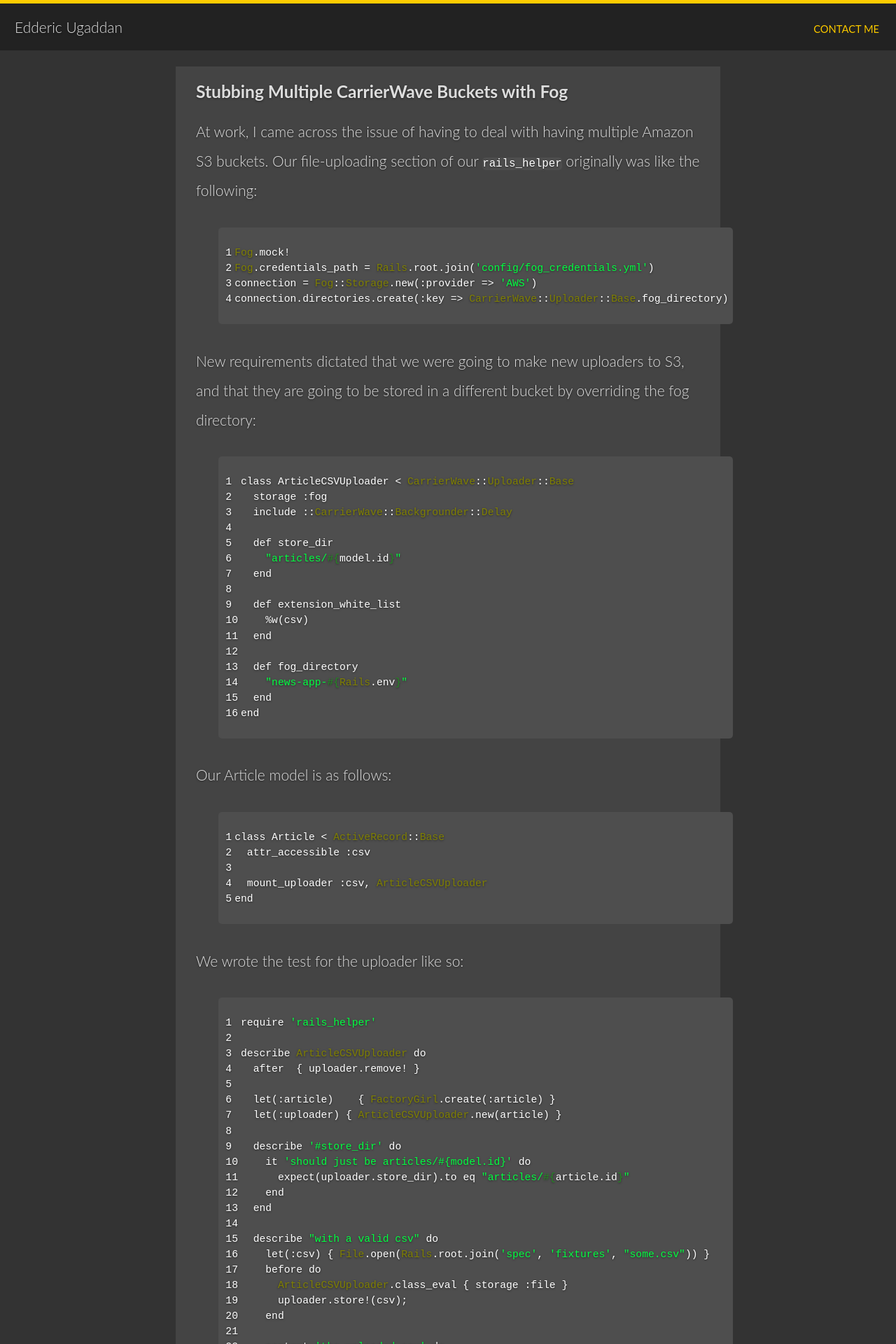
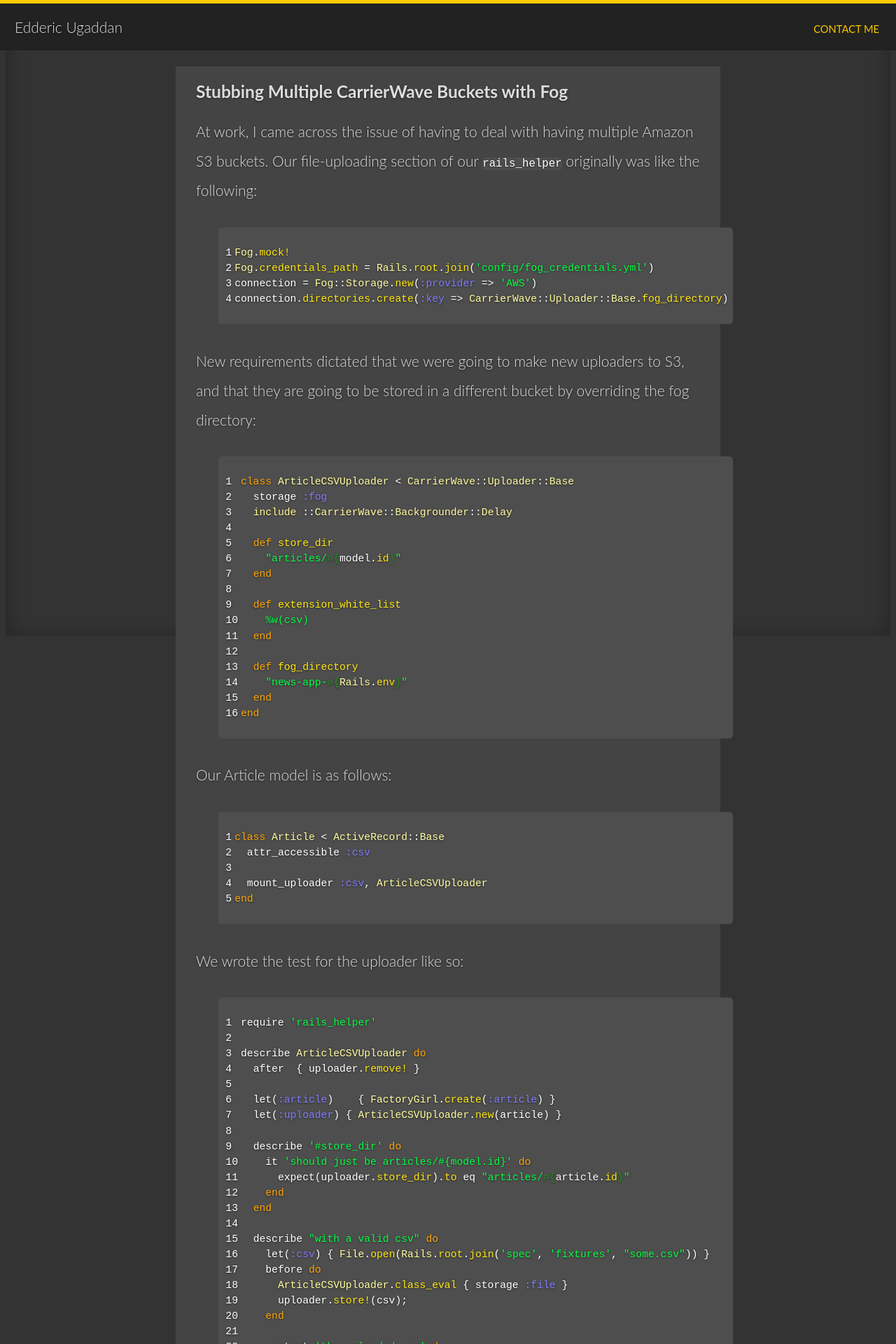
Before and after one commit to Edderic/edderic.github.io, a Jekyll site: the page built from _posts/2015-03-31-stubbing-multiple-carrierwave-buckets-fog.markdown, in a window 1280 px wide. Shown: the top 1920 px of the page at 70% size. Built offline with Jekyll 4.4.1, drawn with Linux system fonts in a browser that asks for light colours.

Commit message:
added colors to code, increased height of html and body

```diff
--- a/css/main.scss
+++ b/css/main.scss
@@ -1,6 +1,7 @@
 ---
 ---
 html {
+  height: 100%;
   width: 100%;
   a {
     text-decoration: none;
@@ -14,6 +15,7 @@
 }
 
 body {
+  height: 100%;
   font: 300 21px Lato, 'Helvetica Neue', Helvetica, Arial, sans-serif;
   background-color: #333;
   color: #ddd;
@@ -93,10 +95,16 @@
       overflow: scroll;
       padding: 0.5em;
 
-      .no {
-        color: olive;
+      .no, .nc {
+        color: rgb(255, 253, 158);
       }
-      .s2, .s1 {
+      .ss {
+        color: rgb(132, 122, 255);
+      }
+      .nf {
+        color: rgb(255, 231, 12);
+      }
+      .s2, .s1, .sx {
         color: #00FF40;
       }
       .si {
@@ -104,6 +112,12 @@
       }
       .sr {
         color: #4169E1;
+      }
+      .k {
+        color: orange;
+      }
+      .kp {
+        color: #FFFC8F;
       }
     }
 
```
